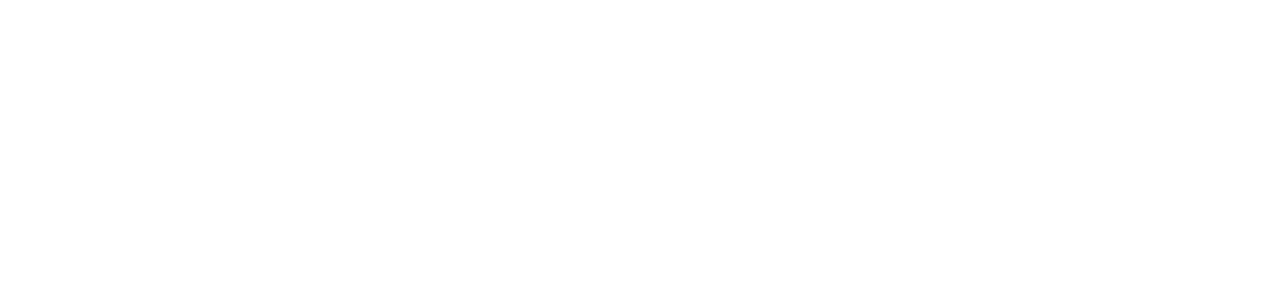
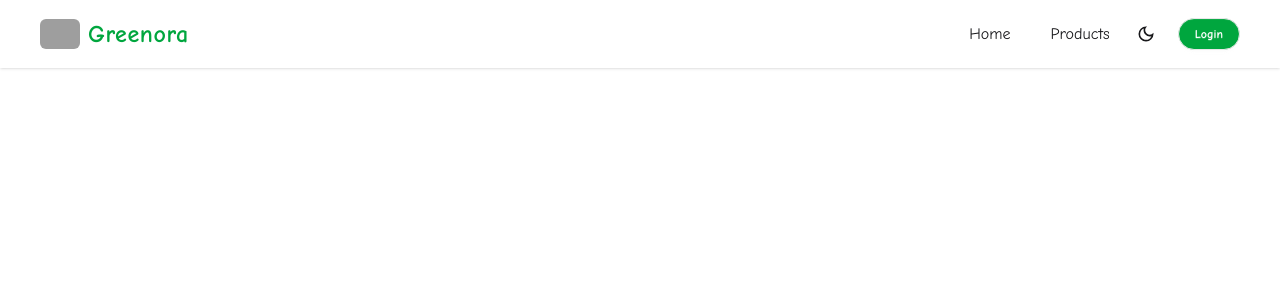
Before and after one commit to ameerhamzahd/Greenora, a Next.js app: page / in a window 1280 px wide. Shown: the top 300 px of the page. Built offline with nearby package versions, Linux system fonts and the light colour scheme; no server answers; grey boxes are pictures that could not be loaded.

Commit message:
Greenora Navbar-Ui done.

```diff
--- a/package.json
+++ b/package.json
@@ -13,8 +13,10 @@
     "mongodb": "^6.18.0",
     "next": "15.5.0",
     "next-auth": "^4.24.11",
+    "next-themes": "^0.4.6",
     "react": "19.1.0",
     "react-dom": "19.1.0",
+    "react-icons": "^5.5.0",
     "react-toastify": "^11.0.5",
     "swiper": "^11.2.10"
   },
--- a/src/app/layout.tsx
+++ b/src/app/layout.tsx
@@ -1,25 +1,21 @@
 import type { Metadata } from "next";
 import "./globals.css";
+import { Providers } from "./providers";
+
+export const metadata: Metadata = {
+  title: "Greenora",
+  description: "Sustainable Products Directory",
+};
 
 export default function RootLayout({
   children,
-}: Readonly<{
+}: {
   children: React.ReactNode;
-}>) {
+}) {
   return (
-    <html lang="en" data-theme="light" style={{ scrollBehavior: "smooth" }}>
+    <html lang="en">
       <body>
-        <header>
-
-        </header>
-
-        <main>
-          {children}
-        </main>
-
-        <footer>
-
-        </footer>
+        <Providers>{children}</Providers>
       </body>
     </html>
   );
--- a/src/app/page.tsx
+++ b/src/app/page.tsx
@@ -1,9 +1,10 @@
 import Image from "next/image";
+import Navbar from "../components/Navbar";
 
 export default function Home() {
   return (
     <div>
-
+      <Navbar></Navbar>
     </div>
   );
 }
--- /dev/null
+++ b/src/app/providers.tsx
@@ -0,0 +1,14 @@
+"use client";
+
+import { SessionProvider } from "next-auth/react";
+import { ThemeProvider } from "next-themes";
+
+export function Providers({ children }: { children: React.ReactNode }) {
+    return (
+        <SessionProvider>
+            <ThemeProvider attribute="class" defaultTheme="light">
+                {children}
+            </ThemeProvider>
+        </SessionProvider>
+    );
+}
--- /dev/null
+++ b/src/components/Navbar.tsx
@@ -0,0 +1,122 @@
+"use client";
+
+import React from "react";
+import Link from "next/link";
+import { useSession, signIn, signOut } from "next-auth/react";
+import { useTheme } from "next-themes";
+import { MdOutlineDarkMode, MdOutlineLightMode } from "react-icons/md";
+import Image from "next/image";
+
+const Navbar: React.FC = () => {
+  const { data: session } = useSession();
+  const { theme, setTheme } = useTheme();
+
+  return (
+    <div className="navbar bg-base-100 shadow-sm px-4 lg:px-10">
+      {/* Left: Brand */}
+      <div className="flex-1">
+        <Link
+          href="/"
+          className="text-2xl font-bold tracking-wide text-green-600 hover:text-green-700 transition-colors flex items-center gap-2"
+        >
+          <Image
+            src="/logo.png"
+            alt="Greenora Logo"
+            height={40}
+            width={40}
+            className="rounded-md"
+            priority
+          />
+          Greenora
+        </Link>
+      </div>
+
+      {/* Center: Navigation (hidden on mobile) */}
+      <div className="hidden lg:flex">
+        <ul className="menu menu-horizontal px-1 text-base font-medium gap-4">
+          <li>
+            <Link href="/" className="hover:text-green-600 transition-colors">
+              Home
+            </Link>
+          </li>
+          <li>
+            <Link
+              href="/products"
+              className="hover:text-green-600 transition-colors"
+            >
+              Products
+            </Link>
+          </li>
+          {session && (
+            <li>
+              <Link
+                href="/dashboard/add-product"
+                className="hover:text-green-600 transition-colors"
+              >
+                Add Product
+              </Link>
+            </li>
+          )}
+        </ul>
+      </div>
+
+      {/* Right: Actions */}
+      <div className="flex items-center gap-3">
+        {/* Theme toggle */}
+        <button
+          onClick={() => setTheme(theme === "light" ? "dark" : "light")}
+          className="btn btn-ghost btn-circle"
+          aria-label="Toggle theme"
+        >
+          {theme === "light" ? (
+            <MdOutlineDarkMode className="text-xl" />
+          ) : (
+            <MdOutlineLightMode className="text-xl" />
+          )}
+        </button>
+
+        {/* Auth */}
+        {!session ? (
+          <button
+            onClick={() => signIn(undefined, { callbackUrl: "/" })}
+            className="btn btn-sm rounded-full bg-green-600 text-white hover:bg-green-700 px-4"
+          >
+            Login
+          </button>
+        ) : (
+          <button
+            onClick={() => signOut({ callbackUrl: "/" })}
+            className="btn btn-sm rounded-full bg-red-500 text-white hover:bg-red-600 px-4"
+          >
+            Logout
+          </button>
+        )}
+
+        {/* Mobile Dropdown */}
+        <div className="dropdown dropdown-end lg:hidden">
+          <button tabIndex={0} className="btn btn-ghost">
+            ☰
+          </button>
+          <ul
+            tabIndex={0}
+            className="menu menu-sm dropdown-content mt-3 z-[10] p-2 shadow bg-base-100 rounded-box w-52"
+          >
+            <li>
+              <Link href="/">Home</Link>
+            </li>
+            <li>
+              <Link href="/products">Products</Link>
+            </li>
+            {session && (
+              <li>
+                <Link href="/dashboard/add-product">Add Product</Link>
+              </li>
+            )}
+          </ul>
+        </div>
+      </div>
+    </div>
+  );
+};
+
+export default Navbar;
```
Also changed, not shown: src/app/api/auth/[...nextauth]/route.ts (added), src/components/Banner.tsx (added), src/components/FeaturedProducts.tsx (added), src/components/Footer.tsx (added), src/components/PrivateRoute.tsx (added), 1 other file (tests, documents, lock files or other folders).
